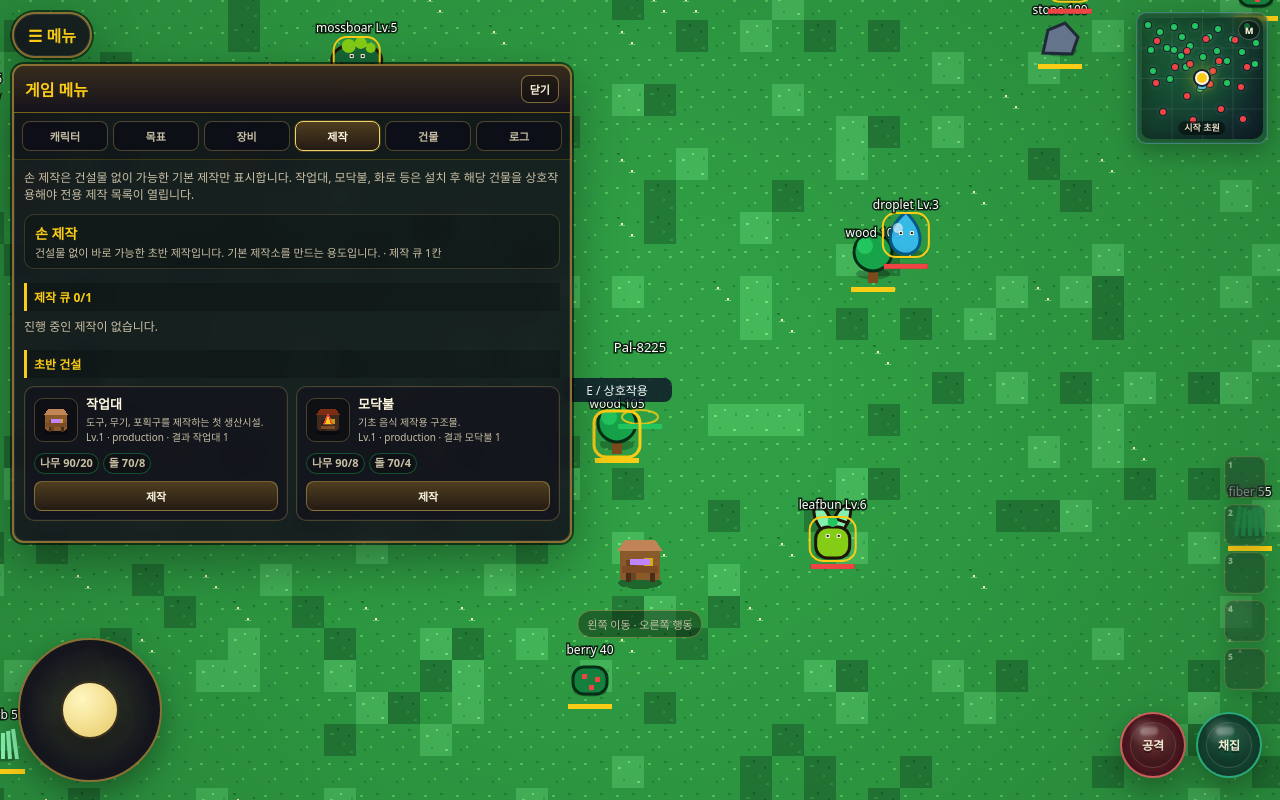
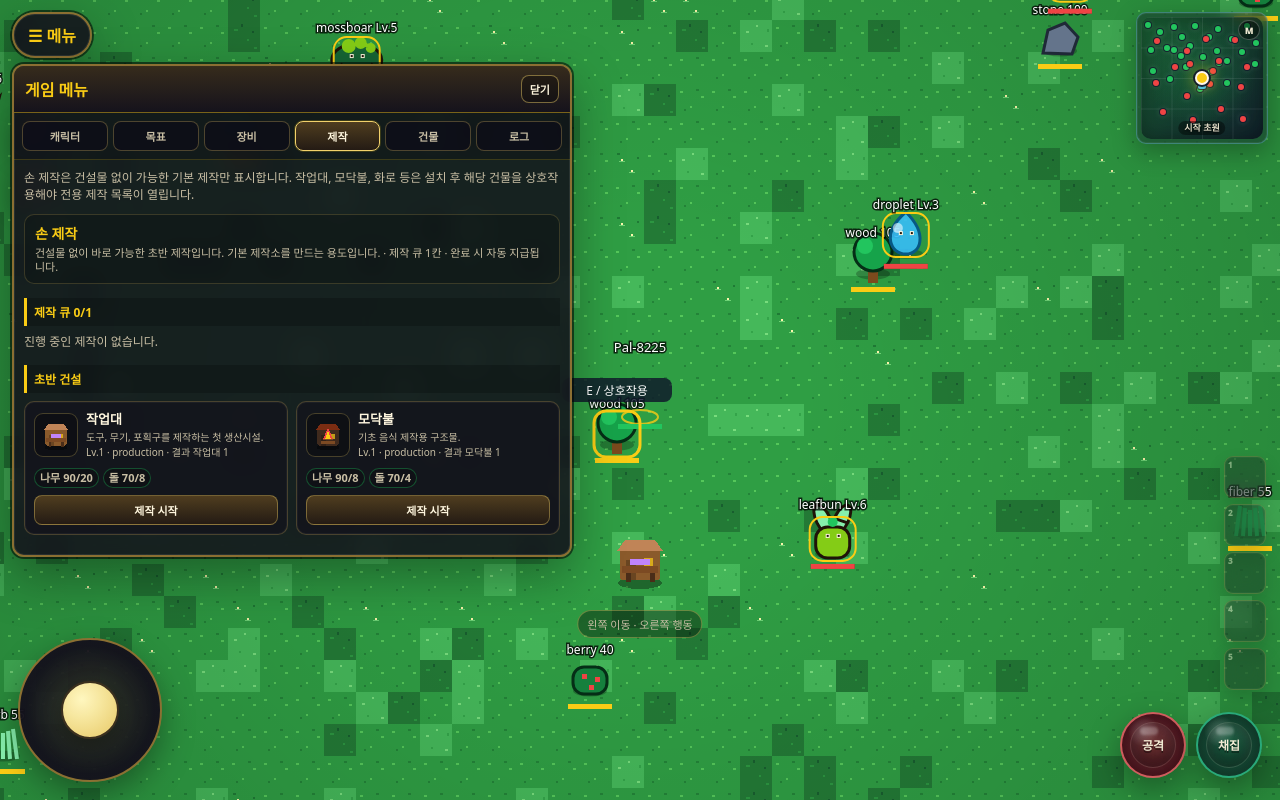
Before and after one commit to winzfs/palpalworld, a Next.js app in the folder apps/web/: page / in a window 1280 px wide. Both pictures are taken after a click on the button "☰ 메뉴". Built offline with nearby package versions, Linux system fonts and the light colour scheme.

Commit message:
Keep crafting queue and auto-deliver completed jobs

```diff
--- a/apps/web/src/features/crafting/CraftingPanel.tsx
+++ b/apps/web/src/features/crafting/CraftingPanel.tsx
@@ -53,7 +53,7 @@ function formatCraftTime(ms: number) {
 }
 
 function formatRemainingTime(ms: number) {
-  if (ms <= 0) return "완료";
+  if (ms <= 0) return "완료 처리 중";
   return `${Math.ceil(ms / 1000)}초 남음`;
 }
 
@@ -90,18 +90,17 @@ function CraftQueueView({
   station,
   jobs,
   now,
-  onClaim,
   onCancel,
 }: {
   station: CraftingStationDefinition;
   jobs: CraftQueueJob[];
   now: number;
-  onClaim: (job: CraftQueueJob) => void;
   onCancel: (job: CraftQueueJob) => void;
 }) {
+  const activeJobs = jobs.filter((job) => now < job.finishesAt);
   return (
     <section className="crafting-queue">
-      <div className="feature-panel__section-title">제작 큐 {jobs.length}/{station.queueSize}</div>
+      <div className="feature-panel__section-title">제작 큐 {activeJobs.length}/{station.queueSize}</div>
       {jobs.length === 0 ? (
         <div className="feature-panel__hint">진행 중인 제작이 없습니다.</div>
       ) : (
@@ -117,17 +116,15 @@ function CraftQueueView({
                   <span className="crafting-card__text">
                     <b>{job.name}</b>
                     <span>{job.outputsLabel}</span>
-                    <small>{done ? "제작 완료" : formatRemainingTime(job.finishesAt - now)}</small>
+                    <small>{done ? "제작 완료 · 자동 지급 중" : formatRemainingTime(job.finishesAt - now)}</small>
                   </span>
                 </div>
                 <div className="crafting-queue__bar" aria-label={`제작 진행도 ${progress}%`}>
                   <span style={{ width: `${progress}%` }} />
                 </div>
-                {done ? (
-                  <button className="crafting-card__button" onClick={() => onClaim(job)}>수령</button>
-                ) : (
+                {!done ? (
                   <button className="crafting-card__button crafting-card__button--ghost" onClick={() => onCancel(job)}>취소</button>
-                )}
+                ) : null}
               </div>
             );
           })}
@@ -143,7 +140,6 @@ function StationCraftingSection({
   queueJobs,
   now,
   onStartJob,
-  onClaimJob,
   onCancelJob,
 }: {
   station: CraftingStationDefinition;
@@ -151,23 +147,23 @@ function StationCraftingSection({
   queueJobs: CraftQueueJob[];
   now: number;
   onStartJob: (job: Omit<CraftQueueJob, "id" | "startedAt" | "finishesAt">, craftTimeMs: number) => void;
-  onClaimJob: (job: CraftQueueJob) => void;
   onCancelJob: (job: CraftQueueJob) => void;
 }) {
   const recipes = getRecipesByStation(station.id);
   const buildableBuildings = getBuildableBuildingsByStation(station.id);
   const hasRecipes = recipes.length > 0;
   const hasBuildings = buildableBuildings.length > 0;
-  const queueFull = queueJobs.length >= station.queueSize;
+  const activeQueueCount = queueJobs.filter((job) => now < job.finishesAt).length;
+  const queueFull = activeQueueCount >= station.queueSize;
 
   return (
     <section className="crafting-station-section">
       <div className="crafting-station-section__intro">
         <strong>{station.name}</strong>
-        <span>{station.description} · 제작 큐 {station.queueSize}칸</span>
+        <span>{station.description} · 제작 큐 {station.queueSize}칸 · 완료 시 자동 지급됩니다.</span>
       </div>
 
-      <CraftQueueView station={station} jobs={queueJobs} now={now} onClaim={onClaimJob} onCancel={onCancelJob} />
+      <CraftQueueView station={station} jobs={queueJobs} now={now} onCancel={onCancelJob} />
 
       {!hasRecipes && !hasBuildings ? (
         <div className="feature-panel__hint">이 제작소에는 아직 등록된 레시피가 없습니다.</div>
@@ -188,8 +184,9 @@ function StationCraftingSection({
                     const affordable = canAfford(inventory, recipe.inputs);
                     const outputsLabel = formatStacks(recipe.outputs);
                     const outputItemId = recipe.outputs[0]?.itemId ?? recipe.id;
+                    const disabled = !affordable || queueFull;
                     return (
-                      <article key={recipe.id} className={affordable && !queueFull ? "crafting-card" : "crafting-card crafting-card--disabled"}>
+                      <article key={recipe.id} className={disabled ? "crafting-card crafting-card--disabled" : "crafting-card"}>
                         <div className="crafting-card__main">
                           <CraftIcon itemId={outputItemId} />
                           <span className="crafting-card__text">
@@ -202,9 +199,9 @@ function StationCraftingSection({
                         <button
                           className="crafting-card__button"
                           onClick={() => onStartJob({ stationId: station.id, kind: "recipe", targetId: recipe.id, name: recipe.name, outputsLabel }, recipe.craftTimeMs)}
-                          disabled={!affordable || queueFull}
+                          disabled={disabled}
                         >
-                          제작
+                          {!affordable ? "재료 부족" : queueFull ? "큐 가득참" : "제작 시작"}
                         </button>
                       </article>
                     );
@@ -221,8 +218,9 @@ function StationCraftingSection({
                     const affordable = canAfford(inventory, building.requires);
                     const itemId = getBuildingItemId(building.type);
                     const outputsLabel = `${getItemLabel(itemId)} 1`;
+                    const disabled = !affordable || queueFull;
                     return (
-                      <article key={building.type} className={affordable && !queueFull ? "crafting-card" : "crafting-card crafting-card--disabled"}>
+                      <article key={building.type} className={disabled ? "crafting-card crafting-card--disabled" : "crafting-card"}>
                         <div className="crafting-card__main">
                           <CraftIcon itemId={itemId} />
                           <span className="crafting-card__text">
@@ -235,9 +233,9 @@ function StationCraftingSection({
                         <button
                           className="crafting-card__button"
                           onClick={() => onStartJob({ stationId: station.id, kind: "building", targetId: building.type, name: building.name, outputsLabel }, building.craftTimeMs)}
-                          disabled={!affordable || queueFull}
+                          disabled={disabled}
                         >
-                          제작
+                          {!affordable ? "재료 부족" : queueFull ? "큐 가득참" : "제작 시작"}
                         </button>
                       </article>
                     );
@@ -267,6 +265,7 @@ export function CraftingPanel({
 }) {
   const [now, setNow] = useState(() => Date.now());
   const [queueState, setQueueState] = useState<CraftQueueState>({});
+  const [claimedJobIds, setClaimedJobIds] = useState<Set<string>>(() => new Set());
   const stations = useMemo(() => {
     const targetStation = getCraftingStation(stationId ?? "hand");
     return targetStation ? [targetStation] : [];
@@ -277,21 +276,49 @@ export function CraftingPanel({
     return () => window.clearInterval(timer);
   }, []);
 
+  useEffect(() => {
+    const completedJobs = Object.values(queueState)
+      .flatMap((jobs) => jobs ?? [])
+      .filter((job) => now >= job.finishesAt && !claimedJobIds.has(job.id));
+
+    if (completedJobs.length === 0) return;
+
+    for (const job of completedJobs) {
+      if (job.kind === "recipe") onCraft(job.targetId);
+      else onCraftBuildingItem(job.targetId);
+    }
+
+    setClaimedJobIds((current) => {
+      const next = new Set(current);
+      completedJobs.forEach((job) => next.add(job.id));
+      return next;
+    });
+
+    setQueueState((current) => {
+      const next: CraftQueueState = {};
+      for (const [stationKey, jobs] of Object.entries(current) as [CraftingStationId, CraftQueueJob[]][]) {
+        next[stationKey] = jobs.filter((job) => !completedJobs.some((completed) => completed.id === job.id));
+      }
+      return next;
+    });
+  }, [claimedJobIds, now, onCraft, onCraftBuildingItem, queueState]);
+
   const startJob = (jobInput: Omit<CraftQueueJob, "id" | "startedAt" | "finishesAt">, craftTimeMs: number) => {
     const station = getCraftingStation(jobInput.stationId);
     if (!station) return;
 
     setQueueState((current) => {
       const jobs = current[jobInput.stationId] ?? [];
-      if (jobs.length >= station.queueSize) return current;
+      const activeJobs = jobs.filter((job) => Date.now() < job.finishesAt);
+      if (activeJobs.length >= station.queueSize) return current;
       const startedAt = Date.now();
       const job: CraftQueueJob = {
         ...jobInput,
-        id: `${jobInput.kind}-${jobInput.targetId}-${startedAt}`,
+        id: `${jobInput.kind}-${jobInput.targetId}-${startedAt}-${Math.floor(Math.random() * 1_000_000)}`,
         startedAt,
-        finishesAt: startedAt + Math.max(0, craftTimeMs),
+        finishesAt: startedAt + Math.max(250, craftTimeMs),
       };
-      return { ...current, [jobInput.stationId]: [...jobs, job] };
+      return { ...current, [jobInput.stationId]: [...activeJobs, job] };
     });
   };
 
@@ -300,13 +327,6 @@ export function CraftingPanel({
       ...current,
       [job.stationId]: (current[job.stationId] ?? []).filter((queuedJob) => queuedJob.id !== job.id),
     }));
-  };
-
-  const claimJob = (job: CraftQueueJob) => {
-    if (Date.now() < job.finishesAt) return;
-    removeJob(job);
-    if (job.kind === "recipe") onCraft(job.targetId);
-    else onCraftBuildingItem(job.targetId);
   };
 
   return (
@@ -324,7 +344,6 @@ export function CraftingPanel({
           queueJobs={queueState[station.id] ?? []}
           now={now}
           onStartJob={startJob}
-          onClaimJob={claimJob}
           onCancelJob={removeJob}
         />
       ))}
```
